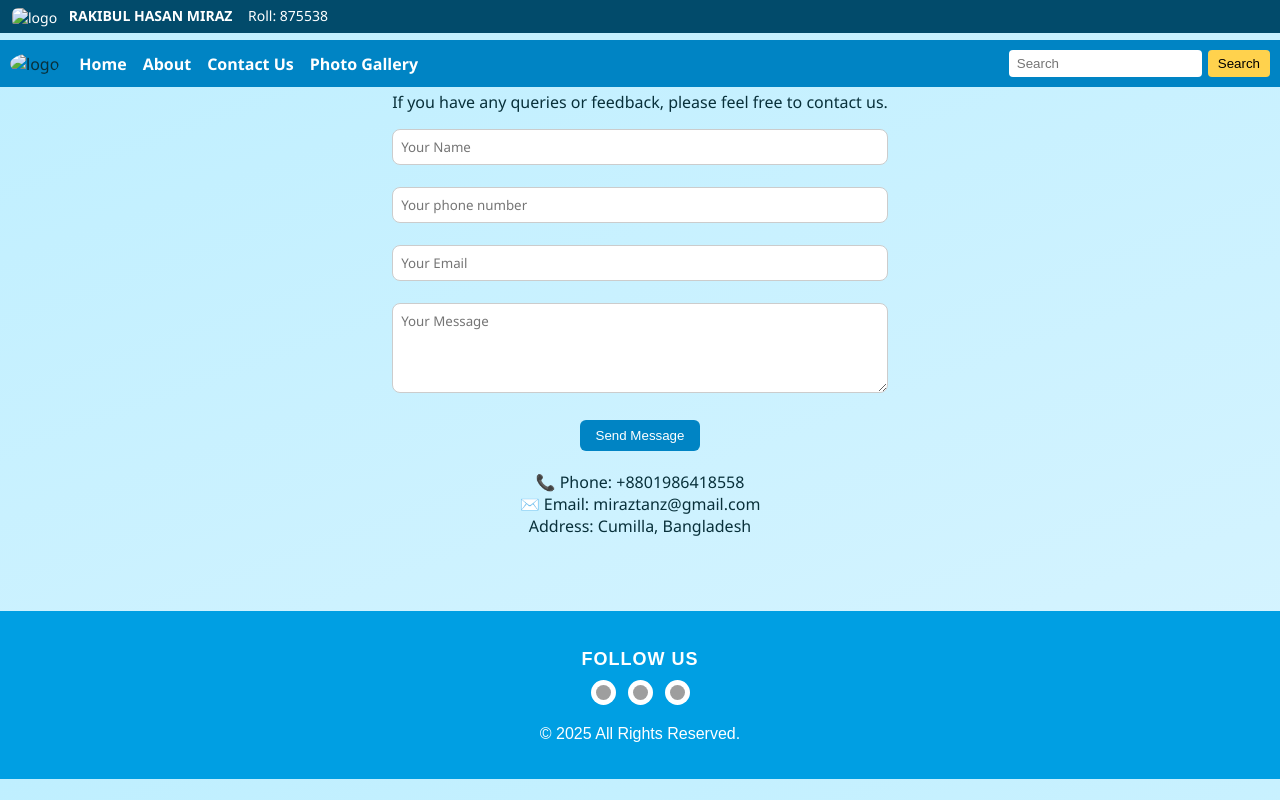
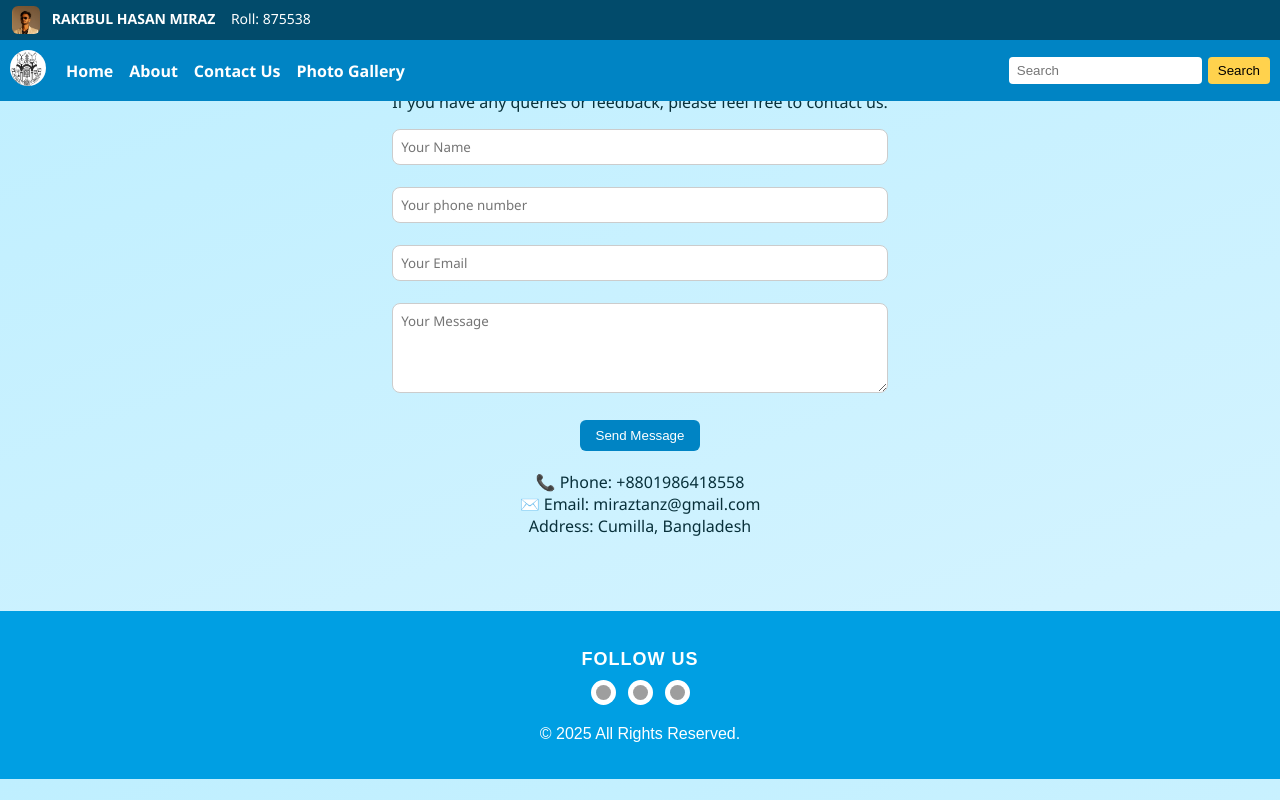
Before and after one commit to miraztanz/Job-no-7, a plain HTML site: page contact.html in a window 1280 px wide. Drawn offline with Linux system fonts and the light colour scheme; grey boxes are pictures that could not be loaded.

Commit message:
Update contact.html

```diff
--- a/contact.html
+++ b/contact.html
@@ -10,7 +10,7 @@
   <!-- Top small user bar -->
   <div class="topbar">
     <div class="topbar-left">
-      <img src="miraz.jpeg" alt="logo" class="top-logo">
+      <img src="images/miraz.jpeg" alt="logo" class="top-logo">
       <span class="username">RAKIBUL HASAN MIRAZ</span>
       <span class="uid">Roll: 875538</span>
     </div>
@@ -20,7 +20,7 @@
   <header class="site-header">
     <nav class="navbar">
       <div class="brand">
-        <img src="logo.jpeg" alt="logo" class="logo">
+        <img src="images/logo.jpeg" alt="logo" class="logo">
       </div>
       <ul class="nav-links">
         <li><a href="index.html">Home</a></li>
@@ -74,4 +74,5 @@
 
   <script src="script.js"></script>
 </body>
+
 </html>
```
